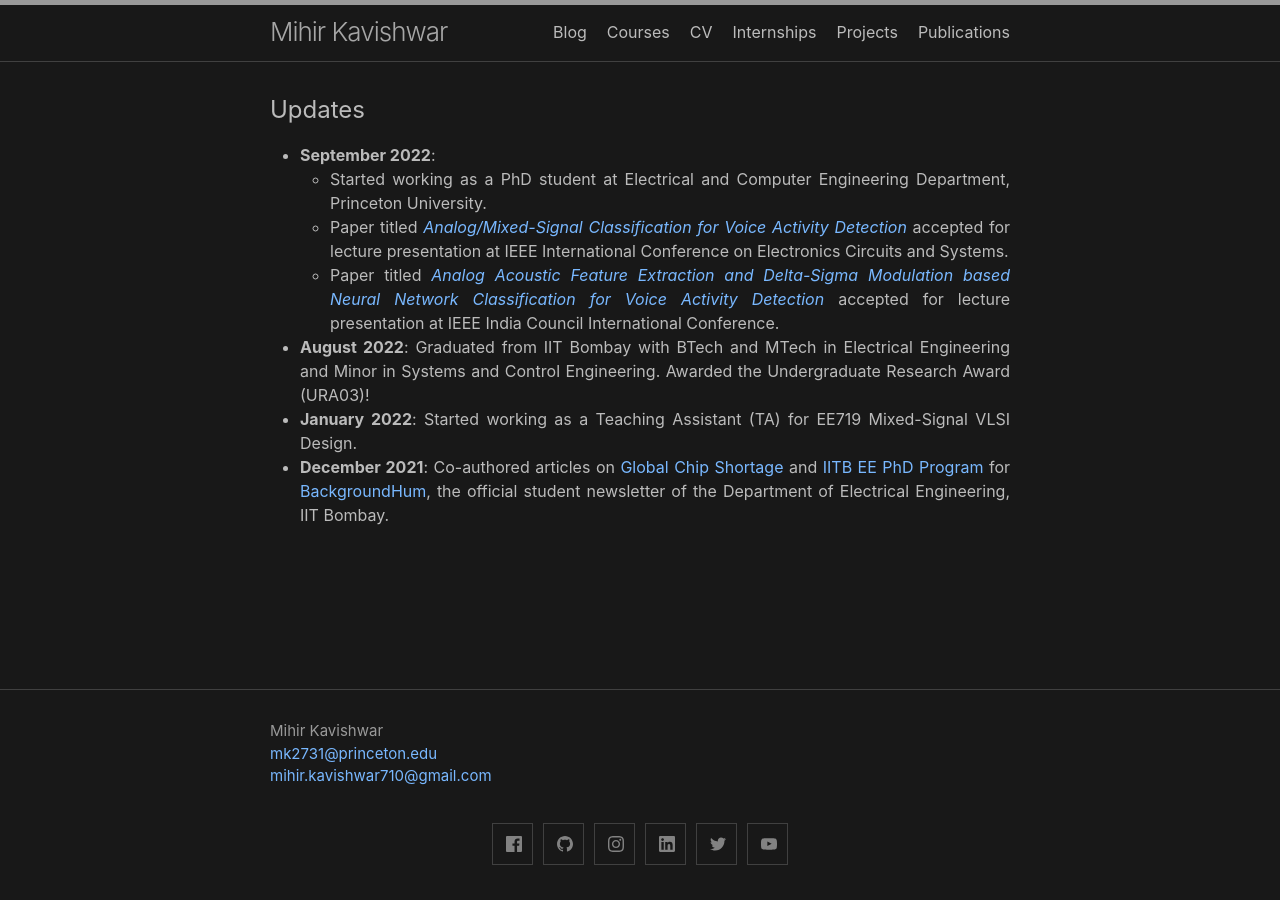
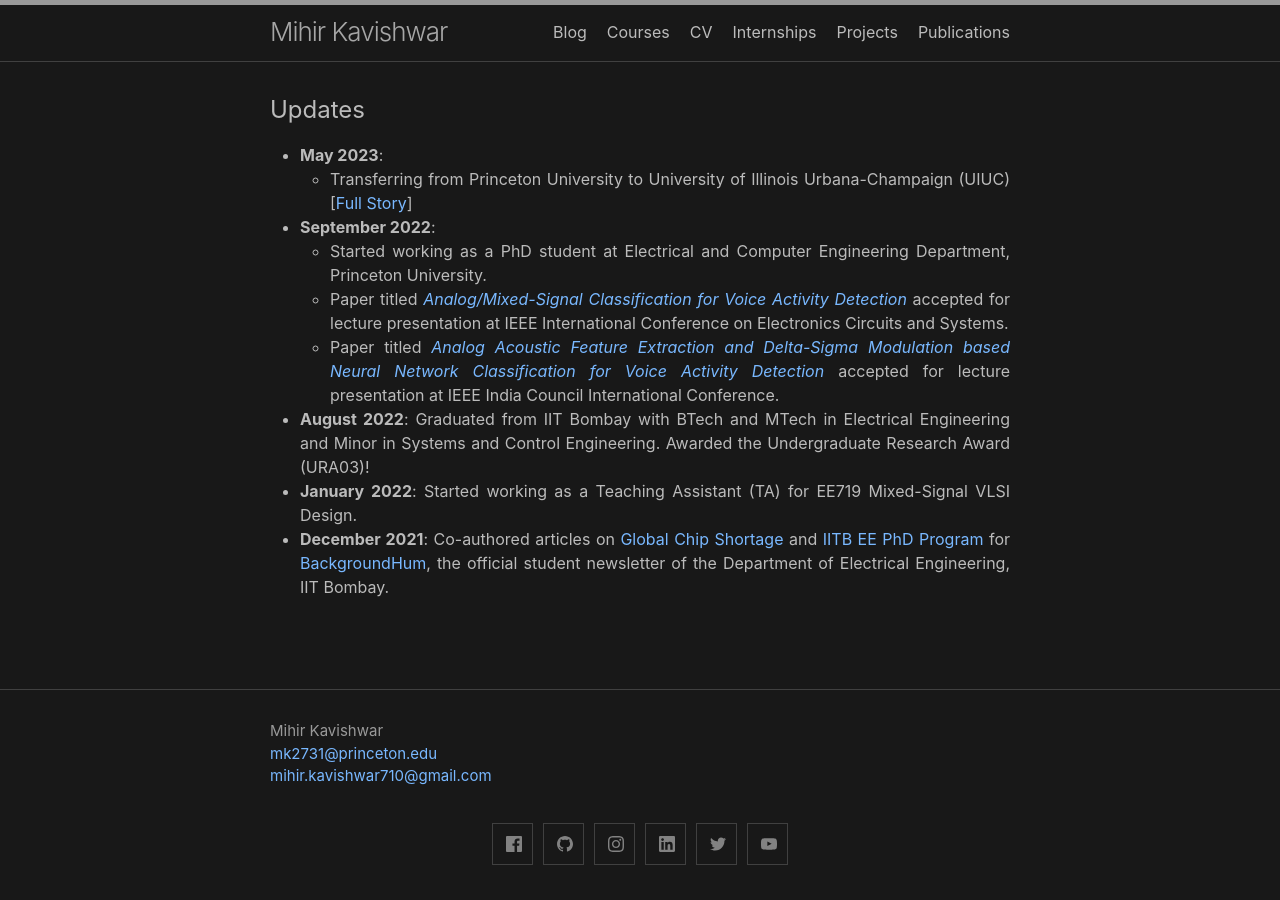
Before and after one commit to mihirvk/mihirvk.github.io, a Jekyll site: the page built from index.md, in a window 1280 px wide. Built offline with Jekyll 4.4.1, drawn with Linux system fonts in a browser that asks for light colours.

Commit message:
Update index.md

```diff
--- a/index.md
+++ b/index.md
@@ -22,6 +22,8 @@ Through this webpage, I intend to showcase some of my past and on-going projects
 
 
 ## Updates
+- **May 2023**:
+  - Transferring from Princeton University to University of Illinois Urbana-Champaign (UIUC) [[Full Story]({{site.url}}/blog_post)]
 - **September 2022**:
   - Started working as a PhD student at Electrical and Computer Engineering Department, Princeton University.
   - Paper titled [_Analog/Mixed-Signal Classification for Voice Activity Detection_](https://ieeexplore.ieee.org/abstract/document/9971057) accepted for lecture presentation at IEEE International Conference on Electronics Circuits and Systems.
```
